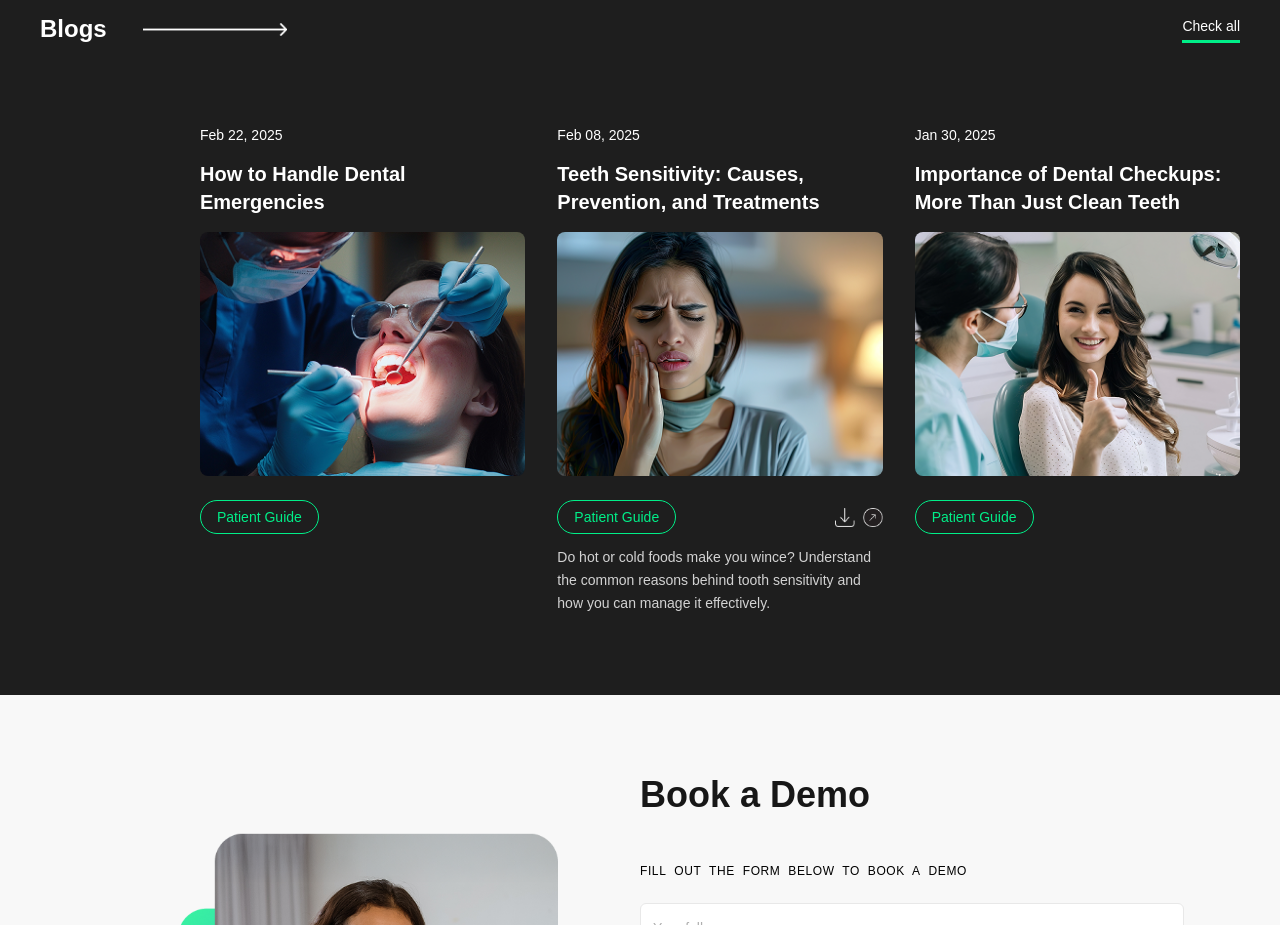
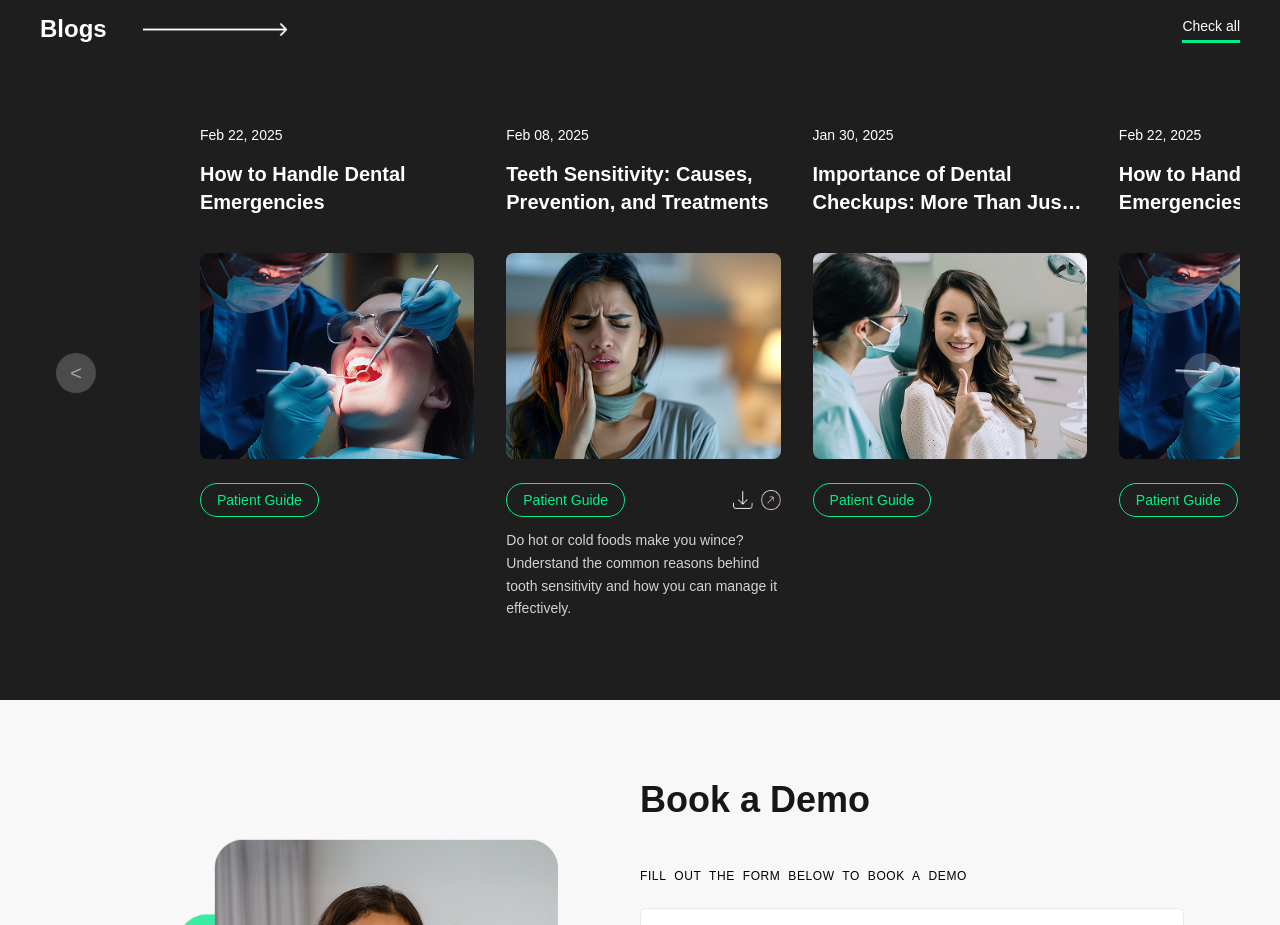
Before and after one commit to shivangi-medecro/Medecro-Website, a Next.js app: page / in a window 1280 px wide. Shown: the part 5560-6485 px from the top of the page. Built offline with nearby package versions, Linux system fonts and the light colour scheme.

Commit message:
completed blog with carousel

```diff
--- a/app/components/Blog.tsx
+++ b/app/components/Blog.tsx
@@ -1,7 +1,12 @@
 'use client'
 import React, { useState } from 'react'
 import Image from 'next/image'
+import { Swiper, SwiperSlide } from 'swiper/react'
+import { Navigation } from 'swiper/modules'
+import 'swiper/css'
+import 'swiper/css/navigation'
 
+// Duplicate blog posts to have more content for scrolling
 const blogPosts = [
   {
     id: 1,
@@ -24,16 +29,33 @@ const blogPosts = [
     title: "Importance of Dental Checkups: More Than Just Clean Teeth",
     image: "/Blog/blog3.png",
     category: "Patient Guide"
+  },
+  // Duplicated posts to show scrolling behavior
+  {
+    id: 4,
+    date: "Feb 22, 2025",
+    title: "How to Handle Dental Emergencies",
+    image: "/Blog/blog1.png",
+    category: "Patient Guide"
+  },
+  {
+    id: 5,
+    date: "Feb 08, 2025",
+    title: "Teeth Sensitivity: Causes, Prevention, and Treatments",
+    image: "/Blog/blog2.png",
+    description: "Do hot or cold foods make you wince? Understand the common reasons behind tooth sensitivity and how you can manage it effectively.",
+    category: "Patient Guide"
+  },
+  {
+    id: 6,
+    date: "Jan 30, 2025",
+    title: "Importance of Dental Checkups: More Than Just Clean Teeth",
+    image: "/Blog/blog3.png",
+    category: "Patient Guide"
   }
 ]
 
 function Blog() {
-  const [currentIndex, setCurrentIndex] = useState(0)
-
-  const handleNext = () => {
-    setCurrentIndex((prev) => (prev === blogPosts.length - 1 ? 0 : prev + 1))
-  }
-
   return (
     <div className="w-full bg-[#1E1E1E] pt-80 pb-20">
       <div className="container mx-auto px-6">
@@ -41,7 +63,7 @@ function Blog() {
           {/* Header */}
           <div className="flex justify-between items-center mb-20">
             <div className="flex items-center gap-3">
-              <h2 className="text-2xl font-bold text-white mr-6 ">Blogs</h2>
+              <h2 className="text-2xl font-bold text-white mr-6">Blogs</h2>
               <Image
                 src="/Blog/big-arrow.png"
                 alt="View all blogs"
@@ -56,20 +78,37 @@ function Blog() {
             </div>
           </div>
 
-          {/* Blog Posts Grid */}
-          <div className="grid grid-cols-3 gap-8 pl-40">
-            {blogPosts.map((post, index) => (
-              <div key={post.id} className="group cursor-pointer">
-                {/* Date and Title above image */}
-                <div className="space-y-4 mb-4">
+          {/* Blog Posts Carousel */}
+          <div className="relative blog-carousel-container">
+            <div className="pl-40">
+              <Swiper
+                modules={[Navigation]}
+                spaceBetween={32}
+                slidesPerView={3.5}
+                navigation={{
+                  nextEl: '.blog-button-next',
+                  prevEl: '.blog-button-prev',
+                }}
+                grabCursor={true}
+                keyboard={{
+                  enabled: true,
+                }}
+                loop={true}
+                className="blog-swiper"
+              >
+                {blogPosts.map((post) => (
+                  <SwiperSlide key={post.id} className="h-full">
+                    <div className="group cursor-pointer h-full flex flex-col">
+                      {/* Fixed height for title section to ensure alignment */}
+                      <div className="space-y-1 h-32">
                         <p className="text-white text-sm mb-4">{post.date}</p>
-                  <h3 className="text-xl font-semibold text-white leading-snug">
+                        <h3 className="text-xl font-semibold text-white leading-snug line-clamp-2">
                           {post.title}
                         </h3>
                       </div>
 
-                {/* Image container */}
-                <div className="relative mb-6">
+                      {/* Image container - fixed aspect ratio */}
+                      <div className="relative mb-6 w-full">
                         <div className="relative w-full aspect-[4/3] rounded-lg overflow-hidden">
                           <Image
                             src={post.image}
@@ -81,13 +120,13 @@ function Blog() {
                       </div>
 
                       {/* Content below image */}
-                <div className="space-y-3">
+                      <div className="space-y-3 mt-auto">
                         <div className="flex items-center justify-between">
                           <span className="inline-block px-4 py-1.5 bg-transparent text-[#00EF88] text-sm rounded-3xl border border-[#00EF88]">
                             {post.category}
                           </span>
 
-                    {post.id === 2 && (
+                          {(post.id === 2 || post.id === 5) && (
                             <div className="flex items-center gap-2">
                               <Image
                                 src="/Blog/download.png"
@@ -112,7 +151,18 @@ function Blog() {
                         )}
                       </div>
                     </div>
+                  </SwiperSlide>
                 ))}
+              </Swiper>
+            </div>
+
+            {/* Custom Navigation with > and < symbols */}
+            <div className="blog-button-prev absolute top-1/2 left-4 -translate-y-1/2 z-10 w-10 h-10 flex items-center justify-center bg-white/20 rounded-full cursor-pointer hover:bg-white/50 transition-all">
+              <span className="text-white/50 text-xl font-medium">&lt;</span>
+            </div>
+            <div className="blog-button-next absolute top-1/2 right-4 -translate-y-1/2 z-10 w-10 h-10 flex items-center justify-center bg-white/20 rounded-full cursor-pointer hover:bg-white/50 transition-all">
+              <span className="text-white/50 text-xl font-medium">&gt;</span>
+            </div>
           </div>
         </div>
       </div>
```
Lines whose indentation alone changed are shown as unchanged.
